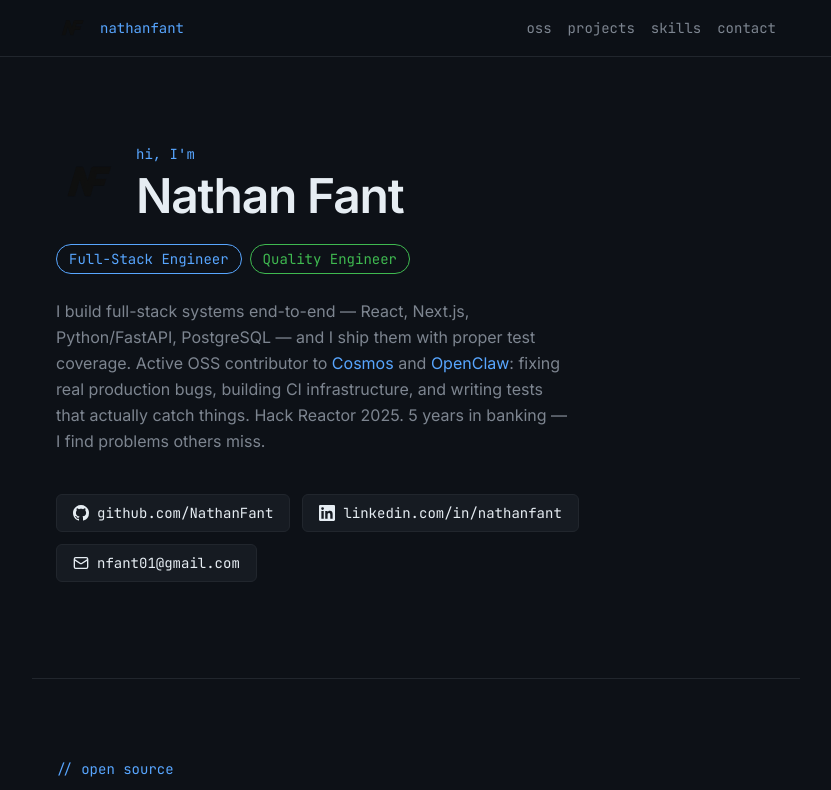
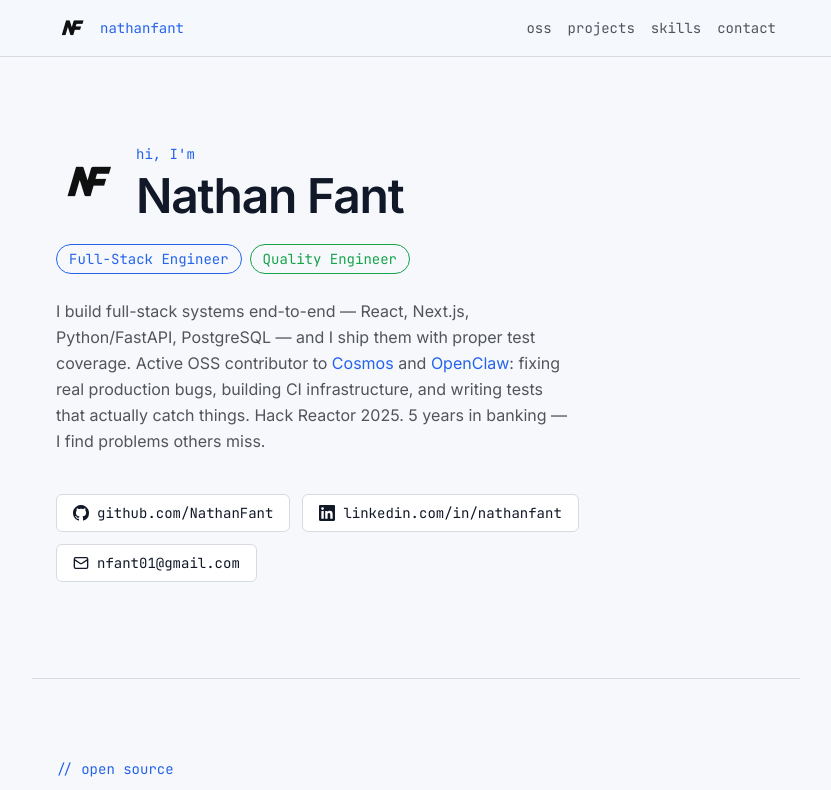
Before and after one commit to NathanFant/personal_website, a Next.js app: page / in a window 1280 px wide. Shown: the top 790 px of the page, without its empty margins (224-1055 px from the left). Built offline with nearby package versions, Linux system fonts and the light colour scheme.

Commit message:
Add automatic dark/light theme support using prefers-color-scheme

```diff
--- a/src/app/globals.css
+++ b/src/app/globals.css
@@ -2,14 +2,38 @@
 @tailwind components;
 @tailwind utilities;
 
+:root {
+  color-scheme: dark;
+  --color-bg: 13 17 23;
+  --color-surface: 22 27 34;
+  --color-border: 33 38 45;
+  --color-text: 230 237 243;
+  --color-muted: 125 133 144;
+  --color-accent: 88 166 255;
+  --color-green: 63 185 80;
+}
+
+@media (prefers-color-scheme: light) {
+  :root {
+    color-scheme: light;
+    --color-bg: 246 248 252;
+    --color-surface: 255 255 255;
+    --color-border: 215 218 224;
+    --color-text: 17 24 39;
+    --color-muted: 82 84 91;
+    --color-accent: 37 99 235;
+    --color-green: 22 163 74;
+  }
+}
+
 html {
   scroll-behavior: smooth;
-  background-color: #0d1117;
-  color: #e6edf3;
+  background-color: rgb(var(--color-bg));
+  color: rgb(var(--color-text));
 }
 
 ::selection {
-  background: #58a6ff33;
+  background: rgb(var(--color-accent) / 0.2);
 }
 
 @layer components {
--- a/src/app/layout.tsx
+++ b/src/app/layout.tsx
@@ -15,14 +15,14 @@ const mono = JetBrains_Mono({
 });
 
 export const metadata: Metadata = {
-  title: "Nathan Fant — Full-Stack Engineer & QE",
+  title: "Nathan Fant//Full-Stack Engineer & QE",
   description:
     "Full-Stack Engineer and Quality Engineer specializing in TypeScript, React, Python, Playwright, and Vitest. OSS contributor. Hack Reactor 2025.",
   icons: {
     icon: "/nf_logo.png",
   },
   openGraph: {
-    title: "Nathan Fant — Full-Stack Engineer & QE",
+    title: "Nathan Fant//Full-Stack Engineer & QE",
     description: "Building full-stack systems and fixing real bugs in production codebases with proper test coverage.",
     url: "https://nathanfant.dev",
     siteName: "Nathan Fant",
--- a/tailwind.config.ts
+++ b/tailwind.config.ts
@@ -1,6 +1,7 @@
 import type { Config } from "tailwindcss";
 
 const config: Config = {
+  darkMode: ["media"],
   content: ["./src/**/*.{ts,tsx}"],
   theme: {
     extend: {
@@ -9,13 +10,13 @@ const config: Config = {
         sans: ["var(--font-inter)", "ui-sans-serif", "system-ui", "sans-serif"],
       },
       colors: {
-        bg: "#0d1117",
-        surface: "#161b22",
-        border: "#21262d",
-        text: "#e6edf3",
-        muted: "#7d8590",
-        accent: "#58a6ff",
-        green: "#3fb950",
+        bg: "rgb(var(--color-bg) / <alpha-value>)",
+        surface: "rgb(var(--color-surface) / <alpha-value>)",
+        border: "rgb(var(--color-border) / <alpha-value>)",
+        text: "rgb(var(--color-text) / <alpha-value>)",
+        muted: "rgb(var(--color-muted) / <alpha-value>)",
+        accent: "rgb(var(--color-accent) / <alpha-value>)",
+        green: "rgb(var(--color-green) / <alpha-value>)",
       },
     },
   },
```
